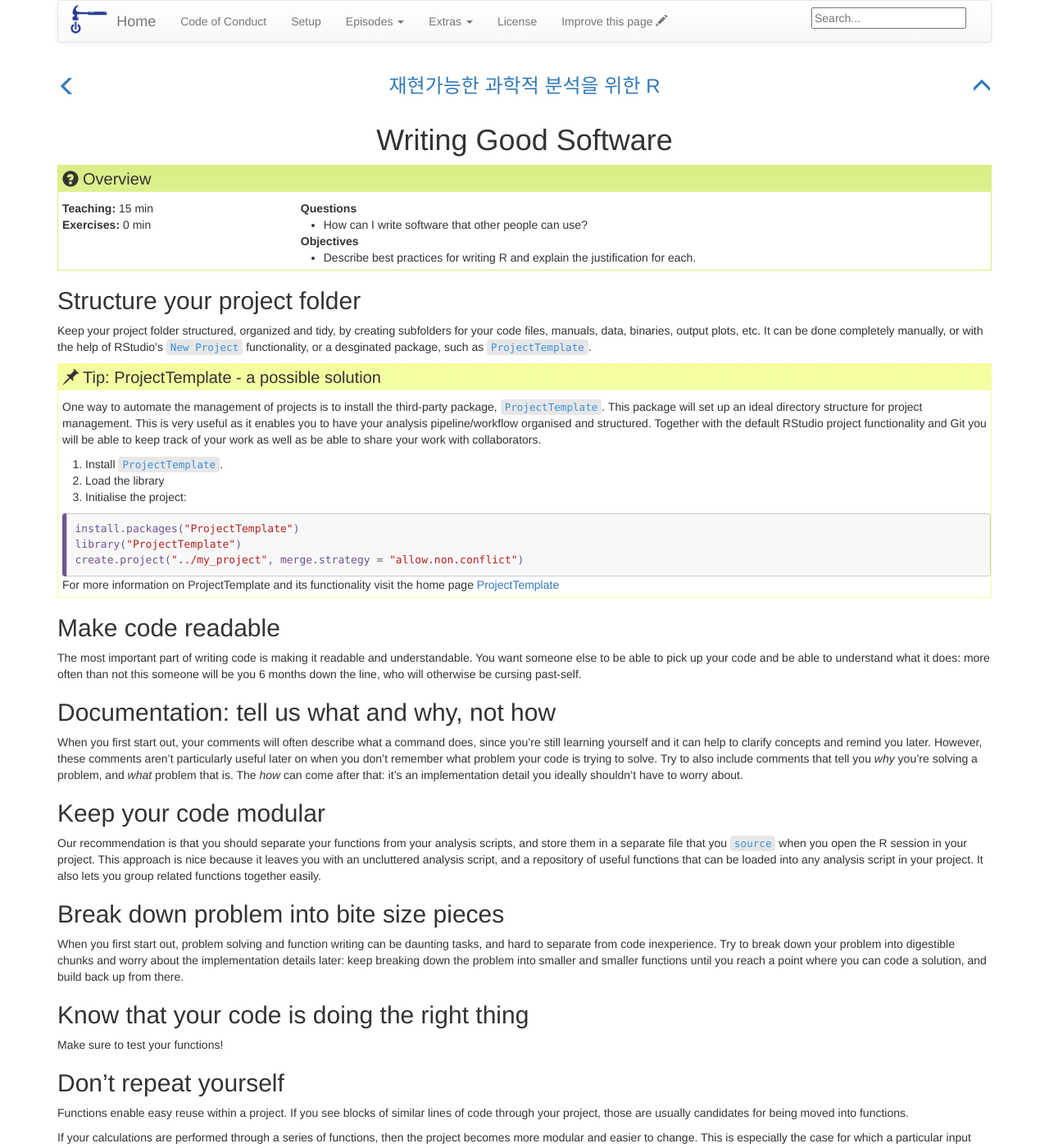
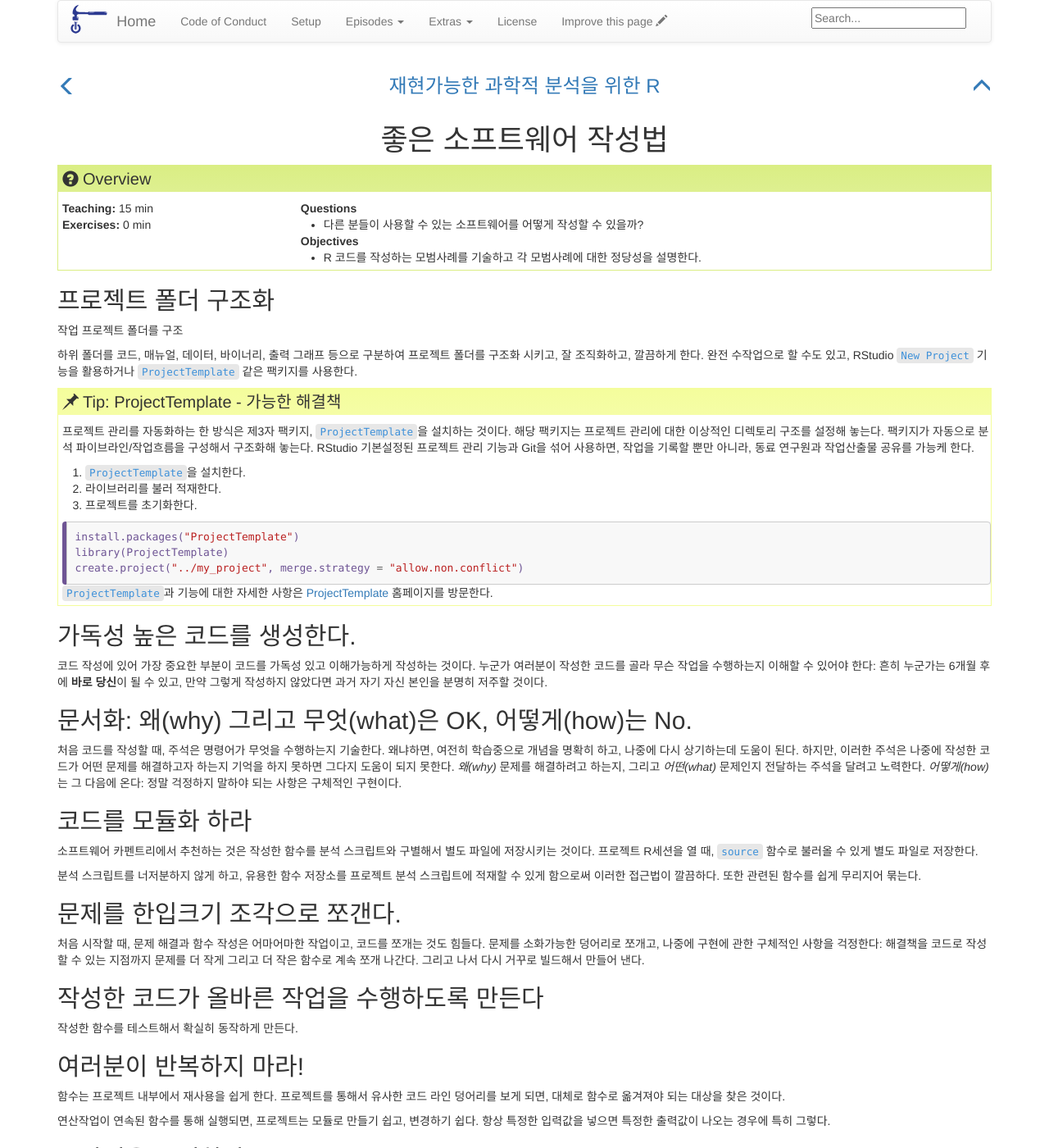
Before and after one commit to statkclee/r-gapminder-kr, a Jekyll site: the page built from _episodes/16-wrap-up.md, in a window 1280 px wide and 1400 px high. Shown: the whole window at 82% size. Built offline with Jekyll 4.4.1, drawn with Linux system fonts in a browser that asks for light colours; some of the changed text lies outside the part shown.

Commit message:
compile...

````diff
--- a/_episodes/16-wrap-up.md
+++ b/_episodes/16-wrap-up.md
@@ -1,100 +1,110 @@
 ---
 # Please do not edit this file directly; it is auto generated.
 # Instead, please edit 16-wrap-up.md in _episodes_rmd/
-title: Writing Good Software
+title: 좋은 소프트웨어 작성법
 teaching: 15
 exercises: 0
 questions:
-- "How can I write software that other people can use?"
+- "다른 분들이 사용할 수 있는 소프트웨어를 어떻게 작성할 수 있을까?"
 objectives:
-- "Describe best practices for writing R and explain the justification for each."
+- "R 코드를 작성하는 모범사례를 기술하고 각 모범사례에 대한 정당성을 설명한다."
 keypoints:
-- "Keep your project folder structured, organized and tidy."
-- "Document what and why, not how."
-- "Break programs into short single-purpose functions."
-- "Write re-runnable tests."
-- "Don't repeat yourself."
-- "Don't repeat yourself."
-- "Be consistent in naming, indentation, and other aspects of style."
+- "프로젝트 폴더를 구조화 시키고, 잘 조직화하고, 깔끔하게 만든다."
+- "방법(how)이 아닌 무엇(what), 이유(Why)를 문서에 남긴다."
+- "프로그램을 짧고 단일 목적을 갖는 함수로 분해한다."
+- "다시 실행가능한 테스트 코드를 작성한다."
+- "여러분이 반복하지 마라."
+- "여러분이 반복하지 마라."
+- "명칭, 들여쓰기, 다른 코딩 스타타일에도 일관성을 유지한다."
 source: Rmd
 ---
 
-## Structure your project folder
+## 프로젝트 폴더 구조화
 
-Keep your project folder structured, organized and tidy, by creating subfolders for your code files, manuals, data, binaries, output plots, etc. It can be done completely manually, or with the help of RStudio's `New Project` functionality, or a desginated package, such as `ProjectTemplate`.
+작업 프로젝트 폴더를 구조
 
-> ## Tip: ProjectTemplate - a possible solution
+하위 폴더를 코드, 매뉴얼, 데이터, 바이너리, 출력 그래프 등으로 구분하여 프로젝트 폴더를 구조화 시키고, 잘 조직화하고, 깔끔하게 한다.
+완전 수작업으로 할 수도 있고, RStudio `New Project` 기능을 활용하거나 `ProjectTemplate` 같은 팩키지를 사용한다.
+
+> ## Tip: ProjectTemplate - 가능한 해결책
 >
-> One way to automate the management of projects is to install the third-party package, `ProjectTemplate`.
-> This package will set up an ideal directory structure for project management.
-> This is very useful as it enables you to have your analysis pipeline/workflow organised and structured.
-> Together with the default RStudio project functionality and Git you will be able to keep track of your
-> work as well as be able to share your work with collaborators.
+> 프로젝트 관리를 자동화하는 한 방식은 제3자 팩키지, `ProjectTemplate`을 설치하는 것이다.
+> 해당 팩키지는 프로젝트 관리에 대한 이상적인 디렉토리 구조를 설정해 놓는다.
+> 팩키지가 자동으로 분석 파이브라인/작업흐름을 구성해서 구조화해 놓는다.
+> RStudio 기본설정된 프로젝트 관리 기능과 Git을 섞어 사용하면, 작업을 기록할 뿐만 아니라,
+> 동료 연구원과 작업산출물 공유를 가능케 한다.
 >
-> 1. Install `ProjectTemplate`.
-> 2. Load the library
-> 3. Initialise the project:
+> 1. `ProjectTemplate`을 설치한다.
+> 2. 라이브러리를 불러 적재한다.
+> 3. 프로젝트를 초기화한다.
 >
 >
 > ```r
 > install.packages("ProjectTemplate")
-> library("ProjectTemplate")
+> library(ProjectTemplate)
 > create.project("../my_project", merge.strategy = "allow.non.conflict")
 > ```
 >
-> For more information on ProjectTemplate and its functionality visit the
-> home page [ProjectTemplate](http://projecttemplate.net/index.html)
+> `ProjectTemplate`과 기능에 대한 자세한 사항은
+> [ProjectTemplate](http://projecttemplate.net/index.html) 홈페이지를 방문한다.
+>
 {: .callout}
 
 
-## Make code readable
+## 가독성 높은 코드를 생성한다.
 
-The most important part of writing code is making it readable and understandable.
-You want someone else to be able to pick up your code and be able to understand
-what it does: more often than not this someone will be you 6 months down the line,
-who will otherwise be cursing past-self.
+코드 작성에 있어 가장 중요한 부분이 코드를 가독성 있고 이해가능하게 작성하는 것이다.
+누군가 여러분이 작성한 코드를 골라 무슨 작업을 수행하는지 이해할 수 있어야 한다:
+흔히 누군가는 6개월 후에 **바로 당신**이 될 수 있고, 만약 그렇게 작성하지 않았다면
+과거 자기 자신 본인을 분명히 저주할 것이다.
 
-## Documentation: tell us what and why, not how
+## 문서화: 왜(why) 그리고 무엇(what)은 OK, 어떻게(how)는 No.
 
-When you first start out, your comments will often describe what a command does,
-since you're still learning yourself and it can help to clarify concepts and
-remind you later. However, these comments aren't particularly useful later on
-when you don't remember what problem your code is trying to solve. Try to also
-include comments that tell you *why* you're solving a problem, and *what* problem
-that is. The *how* can come after that: it's an implementation detail you ideally
-shouldn't have to worry about.
+처음 코드를 작성할 때, 주석은 명령어가 무엇을 수행하는지 기술한다.
+왜냐하면, 여전히 학습중으로 개념을 명확히 하고, 나중에 다시 상기하는데 도움이 된다.
+하지만, 이러한 주석은 나중에 작성한 코드가 어떤 문제를 해결하고자 하는지
+기억을 하지 못하면 그다지 도움이 되지 못한다.
+*왜(why)* 문제를 해결하려고 하는지, 그리고 *어떤(what)* 문제인지 전달하는
+주석을 달려고 노력한다.
+*어떻게(how)*는 그 다음에 온다: 정말 걱정하지 말하야 되는 사항은 구체적인 구현이다.
 
-## Keep your code modular
 
-Our recommendation is that you should separate your functions from your analysis
-scripts, and store them in a separate file that you `source` when you open the R
-session in your project. This approach is nice because it leaves you with an
-uncluttered analysis script, and a repository of useful functions that can be
-loaded into any analysis script in your project. It also lets you group related
-functions together easily.
+## 코드를 모듈화 하라
 
-## Break down problem into bite size pieces
+소프트웨어 카펜트리에서 추천하는 것은 작성한 함수를 분석 스크립트와
+구별해서 별도 파일에 저장시키는 것이다. 프로젝트 R세션을 열 때,
+`source` 함수로 불러올 수 있게 별도 파일로 저장한다.
 
-When you first start out, problem solving and function writing can be daunting
-tasks, and hard to separate from code inexperience. Try to break down your
-problem into digestible chunks and worry about the implementation details later:
-keep breaking down the problem into smaller and smaller functions until you
-reach a point where you can code a solution, and build back up from there.
+분석 스크립트를 너저분하지 않게 하고, 유용한 함수 저장소를
+프로젝트 분석 스크립트에 적재할 수 있게 함으로써 이러한 접근법이 깔끔하다.
+또한 관련된 함수를 쉽게 무리지어 묶는다.
 
-## Know that your code is doing the right thing
+## 문제를 한입크기 조각으로 쪼갠다.
 
-Make sure to test your functions!
+처음 시작할 때, 문제 해결과 함수 작성은 어마어마한 작업이고,
+코드를 쪼개는 것도 힘들다.
+문제를 소화가능한 덩어리로 쪼개고,
+나중에 구현에 관한 구체적인 사항을 걱정한다:
+해결책을 코드로 작성할 수 있는 지점까지
+문제를 더 작게 그리고 더 작은 함수로 계속 쪼개 나간다.
+그리고 나서 다시 거꾸로 빌드해서 만들어 낸다.
 
-## Don't repeat yourself
 
-Functions enable easy reuse within a project. If you see blocks of similar
-lines of code through your project, those are usually candidates for being
-moved into functions.
+## 작성한 코드가 올바른 작업을 수행하도록 만든다
 
-If your calculations are performed through a series of functions, then the
-project becomes more modular and easier to change. This is especially the case
-for which a particular input always gives a particular output.
+작성한 함수를 테스트해서 확실히 동작하게 만든다.
 
-## Remember to be stylish
+## 여러분이 반복하지 마라!
 
-Apply consistent style to your code.
+함수는 프로젝트 내부에서 재사용을 쉽게 한다.
+프로젝트를 통해서 유사한 코드 라인 덩어리를 보게 되면,
+대체로 함수로 옮겨져야 되는 대상을 찾은 것이다.
+
+연산작업이 연속된 함수를 통해 실행되면,
+프로젝트는 모듈로 만들기 쉽고, 변경하기 쉽다.
+항상 특정한 입력값을 넣으면 특정한 출력값이 나오는 경우에 특히 그렇다.
+
+
+## 스타일을 고집하라
+
+코드에 일관된 스타일을 지킨다.
--- a/_episodes_rmd/16-wrap-up.Rmd
+++ b/_episodes_rmd/16-wrap-up.Rmd
@@ -45,7 +45,7 @@ source: Rmd
 > `ProjectTemplate`과 기능에 대한 자세한 사항은
 > [ProjectTemplate](http://projecttemplate.net/index.html) 홈페이지를 방문한다.
 >
-{.callout}
+{: .callout}
 
 
 ## 가독성 높은 코드를 생성한다.
````
Also changed, not shown: _episodes/01-rstudio-intro.md (+1 -1 lines).
